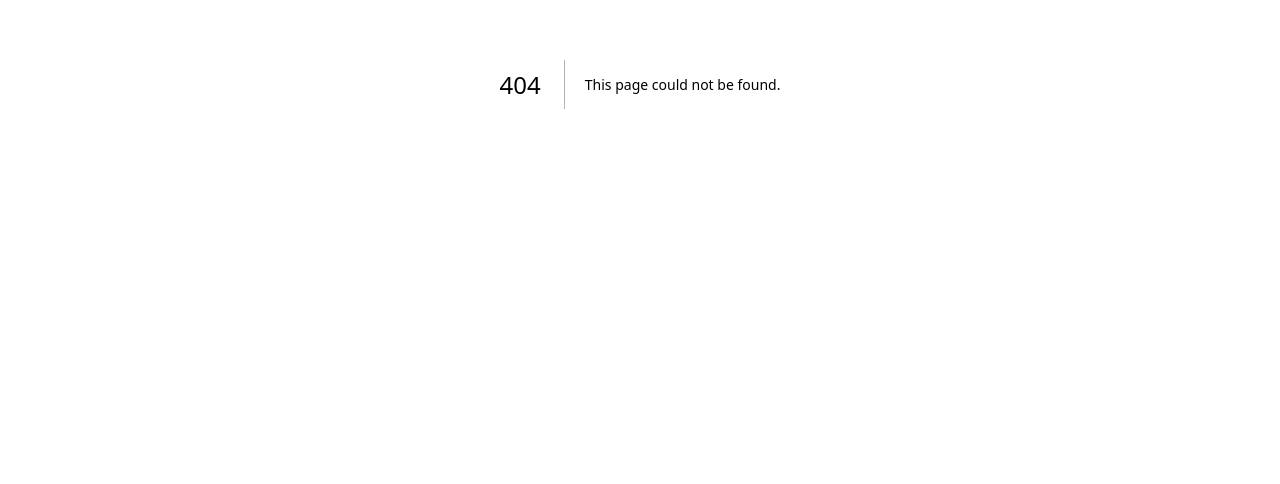
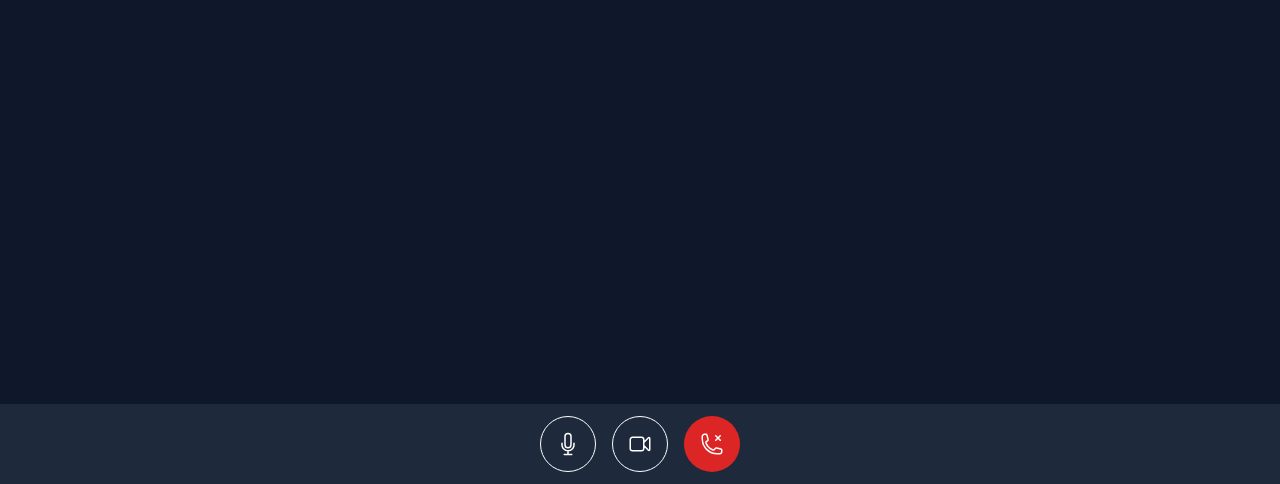
Before and after one commit to VaishnavGhenge/vartalaap-client, a Next.js app: page /1 in a window 1280 px wide. Before the commit this address had no page. Shown: the part 316-800 px from the top of the page. Built offline with nearby package versions, Linux system fonts and the light colour scheme.

Commit message:
Add meet page

```diff
--- /dev/null
+++ b/app/[meetCode]/page.tsx
@@ -0,0 +1,96 @@
+'use client';
+
+import { UserPreferences, getUserMeetPreferences, setUserMeetPreferences } from "@/utils/userPreferences";
+import { useEffect, useState } from "react";
+import Image from "next/image";
+import { MicrophoneIcon, VideoCameraIcon, VideoCameraSlashIcon, PhoneXMarkIcon } from "@heroicons/react/24/outline";
+
+export default function Meet() {
+    const [userPreferences, setUserPreferences] = useState<UserPreferences>({micStatus: false, cameraStatus: false});
+
+    useEffect(() => {
+        const _userPreferences = getUserMeetPreferences();
+        console.log("user preferences restored: ", _userPreferences);
+        setUserPreferences(_userPreferences);
+    }, []);
+
+    const updateUserPreferences = (preferences: {
+        micStatus?: boolean;
+        cameraStatus?: boolean;
+    }) => {
+        const updatedPreferences = {
+            ...userPreferences,
+            ...preferences,
+        } as UserPreferences;
+
+        console.log("newely formed preferences: ", updatedPreferences);
+
+        setUserMeetPreferences(updatedPreferences);
+        setUserPreferences(updatedPreferences);
+    };
+
+    const toggleMicButton = () => {
+        updateUserPreferences({micStatus: !userPreferences.micStatus});
+    }
+
+    const toggleCameraButton = () => {
+        updateUserPreferences({cameraStatus: !userPreferences.cameraStatus});
+    }
+
+    const cameraButton = userPreferences.cameraStatus ? (
+        <div
+            onClick={toggleCameraButton}
+            className='rounded-full w-[56px] h-[56px] border border-white flex justify-center items-center hover:cursor-pointer hover:bg-slate-400 transition duration-300'
+        >
+            <VideoCameraIcon className='w-[24px] h-[24px]' />
+        </div>
+    ) : (
+        <div
+            onClick={toggleCameraButton}
+            className='rounded-full w-[56px] h-[56px] bg-red-600 flex justify-center items-center hover:cursor-pointer hover:bg-red-700 transition duration-300'
+        >
+            <VideoCameraSlashIcon className='w-[24px] h-[24px]' />
+        </div>
+    );
+
+    const micButton = userPreferences.micStatus ? (
+        <div
+            onClick={toggleMicButton}
+            className='rounded-full w-[56px] h-[56px] border border-white flex justify-center items-center hover:cursor-pointer hover:bg-slate-400 transition duration-300'
+        >
+            <MicrophoneIcon className='w-[24px] h-[24px]' />
+        </div>
+    ) : (
+        <div
+            onClick={toggleMicButton}
+            className='rounded-full w-[56px] h-[56px] bg-red-600 flex justify-center items-center hover:cursor-pointer hover:bg-red-700 transition duration-300'
+        >
+            <Image
+                src='/static/icons/microphone-off.svg'
+                width={24}
+                height={24}
+                alt='Micorphone icon'
+            />
+        </div>
+    );
+
+    return (
+        <div className='bg-slate-900'>
+            <main>
+                <div className='h-screen mb-[-80px]'></div>
+                <div className='bg-slate-800 h-[80px]'>
+                    <div className='flex gap-4 justify-center items-center h-full text-white'>
+                        {micButton}
+                        {cameraButton}
+
+                        {/* end call button */}
+                        <div className='absolute z-10 invisible inline-block px-3 py-2 text-sm font-medium text-white bg-gray-900 rounded-lg shadow-sm opacity-0 tooltip dark:bg-gray-700'></div>
+                        <div className='rounded-full w-[56px] h-[56px] bg-red-600 flex justify-center items-center hover:cursor-pointer hover:bg-red-700 transition duration-300'>
+                            <PhoneXMarkIcon className='w-[24px] h-[24px]' />
+                        </div>
+                    </div>
+                </div>
+            </main>
+        </div>
+    )
+}
--- a/app/join/page.tsx
+++ b/app/join/page.tsx
@@ -1,72 +1,203 @@
 "use client";
 
-import Navbar from "@/components/Navbar/Navbar";
-import { useState, useRef, useEffect } from "react";
-import { VideoCameraSlashIcon, MicrophoneIcon, VideoCameraIcon } from "@heroicons/react/24/outline";
-import { useSearchParams } from "next/navigation";
-import VoiceIndicator from "@/components/VoiceIndicator";
+import Navbar from "@/components/Navbar";
+import { useState, useRef, useEffect, useCallback } from "react";
+import {
+    VideoCameraSlashIcon,
+    MicrophoneIcon,
+    VideoCameraIcon,
+} from "@heroicons/react/24/outline";
+import { useSearchParams, useRouter } from "next/navigation";
 
-export default function Meet() {
+import {
+    setUserMeetPreferences,
+    getUserMeetPreferences,
+    UserPreferences,
+} from "@/utils/userPreferences";
+import Image from "next/image";
+
+export default function JoinMeet() {
     const searchParams = useSearchParams();
+    const router = useRouter();
 
-    const [meetCode, setMeetCode] = useState(searchParams.get('code') || '');
+    const [meetCode, setMeetCode] = useState(searchParams.get("code") || "");
     const videoRef = useRef<HTMLVideoElement>(null);
-    const [videoConstraints, setVideoConstraints] = useState({ width: 1280, height: 720, facingMode: 'user' }); // Adjust the width and height as needed
-    const [audioConstraints, setAudioConstraints] = useState({ echoCancellation: true, noiseSuppression: true, autoGainControl: true });
-    const [isVideoOn, setIsVideoOn] = useState(true);
+    const [stream, setStream] = useState<MediaStream | null>();
+    const [userPreferences, setUserPreferences] = useState<UserPreferences>({
+        micStatus: false,
+        cameraStatus: false,
+    });
 
-    const startCamera = async () => {
+    const [videoConstraints, setVideoConstraints] = useState({
+        width: 1280,
+        height: 720,
+        facingMode: "user",
+    }); // Adjust the width and height as needed
+    const [audioConstraints, setAudioConstraints] = useState({
+        echoCancellation: true,
+        noiseSuppression: true,
+        autoGainControl: true,
+    });
+
+    // Retrieve user preferences from localStorage
+    useEffect(() => {
+        const userPreferences = getUserMeetPreferences();
+        setUserPreferences(userPreferences);
+
+        console.log("user preferences restored: ", userPreferences);
+    }, []);
+
+    const updateUserPreferences = (preferences: {
+        micStatus?: boolean;
+        cameraStatus?: boolean;
+    }) => {
+        const updatedPreferences = {
+            ...userPreferences,
+            ...preferences,
+        } as UserPreferences;
+
+        console.log("newely formed preferences: ", updatedPreferences);
+
+        setUserMeetPreferences(updatedPreferences);
+        setUserPreferences(updatedPreferences);
+    };
+
+    // Start camera and mic according to user preferences
+    const startMedia = useCallback(async () => {
+        if (!userPreferences.cameraStatus && !userPreferences.micStatus) return;
+
         try {
-            const stream = await navigator.mediaDevices.getUserMedia({
-                video: videoConstraints,
-                // audio: audioConstraints,
+            const streamLocal = await navigator.mediaDevices.getUserMedia({
+                video: userPreferences.cameraStatus
+                    ? videoConstraints
+                    : userPreferences.cameraStatus,
+                audio: userPreferences.micStatus
+                    ? audioConstraints
+                    : userPreferences.micStatus,
             });
+
+            setStream(streamLocal);
+            console.log("stream local", streamLocal);
+
             if (videoRef.current) {
-                videoRef.current.srcObject = stream;
+                videoRef.current.srcObject = streamLocal;
             }
         } catch (error) {
             console.log(error);
         }
-    };
+    }, [
+        userPreferences.cameraStatus,
+        userPreferences.micStatus,
+        audioConstraints,
+        videoConstraints,
+    ]);
 
-    const stopCamera = () => {
-        if (videoRef.current && videoRef.current.srcObject) {
-            const tracks = (videoRef.current.srcObject as MediaStream).getTracks();
+    // TODO: fix stopMedia(), not working (stream is undesfined for some reason)
+    // Stop camera and mic
+    const stopMedia = useCallback(() => {
+        console.log('inside stop media');
+        console.log(stream)
+        const tracks = stream?.getTracks();
+        console.log(tracks)
+        if (tracks) {
             tracks.forEach((track: MediaStreamTrack) => {
+                console.log('tracks: ', track)
                 track.stop();
             });
         }
-    }
+    }, []);
 
+    // Start camera and audio streaming after loaded
     useEffect(() => {
-        startCamera();
+        startMedia();
 
         return () => {
-            startCamera();
+            stopMedia();
         };
-    }, []);
+    }, [userPreferences.micStatus, userPreferences.cameraStatus]);
 
-    const toggleCamera = () => {
-        // is video is on then turn it off
-        if(isVideoOn) {
+    // Stop browser camera
+    const stopCamera = () => {
+        const videoTracks = stream?.getVideoTracks();
+        if (videoTracks) {
+            videoTracks.forEach((track: MediaStreamTrack) => {
+                track.stop();
+            });
+        }
+    };
+
+    const stopMic = () => {
+        const audioTracks = stream?.getAudioTracks();
+        if (audioTracks) {
+            audioTracks.forEach((track: MediaStreamTrack) => {
+                track.stop();
+            });
+        }
+    };
+
+    const toggleCameraButton = () => {
+        // If video is on then turn it off
+        if (userPreferences.cameraStatus) {
             // turn of stream
             stopCamera();
         } else {
             // switch on stream
-            startCamera();
+            startMedia();
         }
+        updateUserPreferences({ cameraStatus: !userPreferences.cameraStatus });
+    };
 
-        setIsVideoOn(!isVideoOn);
+    const toggleMicButton = () => {
+        if (userPreferences.micStatus) {
+            stopMic();
+        } else {
+            startMedia();
+        }
+        updateUserPreferences({ micStatus: !userPreferences.micStatus });
+    };
+
+    const cameraButton = userPreferences.cameraStatus ? (
+        <div
+            onClick={toggleCameraButton}
+            className='rounded-full w-[56px] h-[56px] border border-white flex justify-center items-center hover:cursor-pointer hover:bg-slate-400 transition duration-300'
+        >
+            <VideoCameraIcon className='w-[24px] h-[24px]' />
+        </div>
+    ) : (
+        <div
+            onClick={toggleCameraButton}
+            className='rounded-full w-[56px] h-[56px] bg-red-600 flex justify-center items-center hover:cursor-pointer hover:bg-red-700 transition duration-300'
+        >
+            <VideoCameraSlashIcon className='w-[24px] h-[24px]' />
+        </div>
+    );
+
+    const micButton = userPreferences.micStatus ? (
+        <div
+            onClick={toggleMicButton}
+            className='rounded-full w-[56px] h-[56px] border border-white flex justify-center items-center hover:cursor-pointer hover:bg-slate-400 transition duration-300'
+        >
+            <MicrophoneIcon className='w-[24px] h-[24px]' />
+        </div>
+    ) : (
+        <div
+            onClick={toggleMicButton}
+            className='rounded-full w-[56px] h-[56px] bg-red-600 flex justify-center items-center hover:cursor-pointer hover:bg-red-700 transition duration-300'
+        >
+            <Image
+                src='/static/icons/microphone-off.svg'
+                width={24}
+                height={24}
+                alt='Micorphone icon'
+            />
+        </div>
+    );
+
+    // TODO: Invistigate useRouter(), why its not working?
+    const onJoinButtonClick = () => {
+        stopMedia();
+        // router.push(`/${meetCode}`);
     }
-
-    const cameraIcon = isVideoOn ?
-    (<div onClick={toggleCamera} className='rounded-full w-[56px] h-[56px] border border-white flex justify-center items-center hover:cursor-pointer hover:bg-slate-400 transition duration-300'>
-        <VideoCameraIcon className='w-[24px] h-[24px]' />
-    </div>)
-    :
-    (<div onClick={toggleCamera} className='rounded-full w-[56px] h-[56px] bg-red-600 flex justify-center items-center hover:cursor-pointer hover:bg-red-700 transition duration-300'>
-        <VideoCameraSlashIcon className='w-[24px] h-[24px]' />
-    </div>);
 
     return (
         <div>
@@ -76,25 +207,44 @@ export default function Meet() {
                     <div className='grid grid-cols-3 gap-4 h-full'>
                         <div className='col-span-2 flex flex-col items-center justify-center text-white h-full'>
                             <div className='relative bg-gray-900 rounded-xl w-[750px] h-[422px] p-6'>
-                                <span className='absolute top-6 left-6 z-10'>Vaishnav Ghenge</span>
-                                <span hidden={isVideoOn} className='text-2xl absolute top-1/2 left-1/2 transform -translate-x-1/2 -translate-y-1/2'>Camera is off</span>
+                                <span className='absolute top-6 left-6 z-10'>
+                                    Vaishnav Ghenge
+                                </span>
+                                <span
+                                    hidden={userPreferences.cameraStatus}
+                                    className='text-2xl absolute top-1/2 left-1/2 transform -translate-x-1/2 -translate-y-1/2'
+                                >
+                                    Camera is off
+                                </span>
                                 <div className='absolute bottom-6 left-1/2 transform -translate-x-1/2 flex gap-4 justify-center items-center z-10'>
-                                    <div className='rounded-full w-[56px] h-[56px] border border-white flex justify-center items-center hover:cursor-pointer hover:bg-slate-400 transition duration-300'>
-                                        <MicrophoneIcon className='w-[24px] h-[24px]' />
-                                    </div>
-                                    {cameraIcon}
+                                    {micButton}
+                                    {cameraButton}
                                 </div>
-                                <video hidden={!isVideoOn} ref={videoRef} className='absolute top-0 left-0 w-full h-full rounded-xl' autoPlay></video>
+                                <video
+                                    hidden={!userPreferences.cameraStatus}
+                                    ref={videoRef}
+                                    className='absolute top-0 left-0 w-full h-full rounded-xl'
+                                    autoPlay
+                                ></video>
                             </div>
                         </div>
                         <div className='col-span-1 flex flex-col items-start justify-center h-full'>
                             <div>
                                 <div className='mb-10'>
-                                    <h2 className='mb-6 text-2xl'>Ready to join?</h2>
-                                    <p className='text-center text-xs'>No one else is here</p>
+                                    <h2 className='mb-6 text-2xl'>
+                                        Ready to join?
+                                    </h2>
+                                    <p className='text-xs'>
+                                        No one else is here
+                                    </p>
                                 </div>
-                                <button className='bg-sky-700 rounded-full text-white px-6 py-3 hover:cursor-pointer hover:bg-sky-800 transition duration-300' type='button'>Join Now</button>
-                                <VoiceIndicator />
+                                <button
+                                    className='bg-sky-700 rounded-full text-white px-6 py-3 hover:cursor-pointer hover:bg-sky-800 transition duration-300'
+                                    type='button'
+                                    onClick={onJoinButtonClick}
+                                >
+                                    Join Now
+                                </button>
                             </div>
                         </div>
                     </div>
--- a/app/page.tsx
+++ b/app/page.tsx
@@ -1,6 +1,6 @@
 "use client";
 
-import Navbar from "../components/Navbar/Navbar";
+import Navbar from "../components/Navbar";
 import { IBM_Plex_Sans_Devanagari } from "next/font/google";
 import Image from "next/image";
 import { useRouter } from "next/navigation";
--- a/components/Navbar/Navbar.tsx
+++ b/components/Navbar.tsx
@@ -1,9 +1,9 @@
-import AppTitle from "../AppTitle";
+import AppTitle from "./AppTitle";
 import Image from "next/image";
 
 const Navbar = () => {
     return (
-        <nav className='width-full'>
+        <nav className='width-full bg-white'>
             <ul className='flex justify-between items-center px-6 py-4'>
                 <li>
                     <AppTitle />
--- /dev/null
+++ b/utils/userPreferences.ts
@@ -0,0 +1,16 @@
+export type UserPreferences = {
+    micStatus: boolean;
+    cameraStatus: boolean;
+}
+
+const setMeetPreferences = (preferences: UserPreferences): void => {
+    localStorage.setItem('meetPreferences', JSON.stringify({...getMeetPreferences(), ...preferences}));
+}
+
+const getMeetPreferences = (): UserPreferences => {
+    const storedPreferencesString = localStorage.getItem('meetPreferences') || null;
+    const meetPreferences = storedPreferencesString ? JSON.parse(storedPreferencesString) : {micStatus: true, cameraStatus: true} as UserPreferences
+    return meetPreferences;
+}
+
+export {setMeetPreferences as setUserMeetPreferences, getMeetPreferences as getUserMeetPreferences}
```
Also changed, not shown: public/static/icons/microphone-off.svg.
